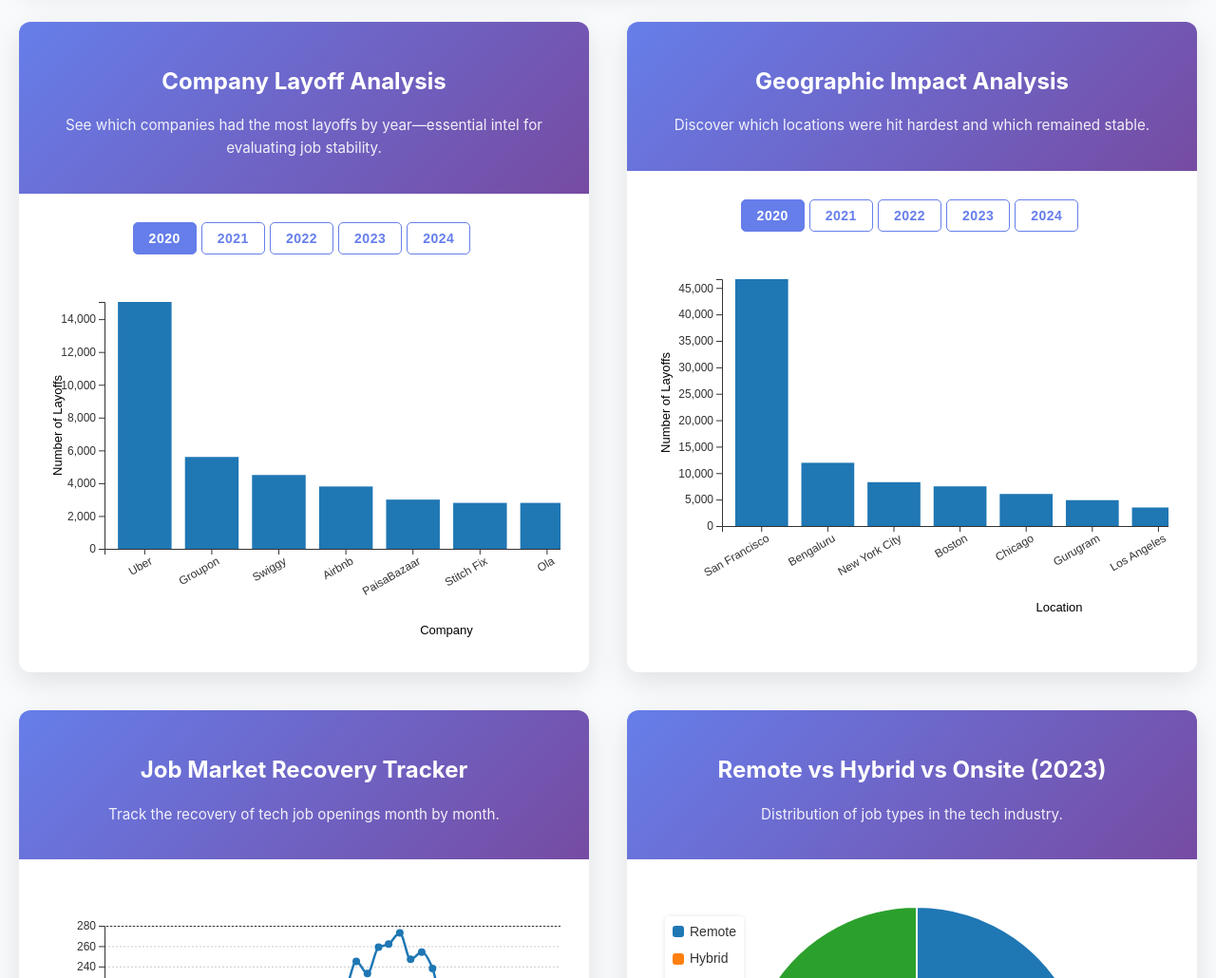
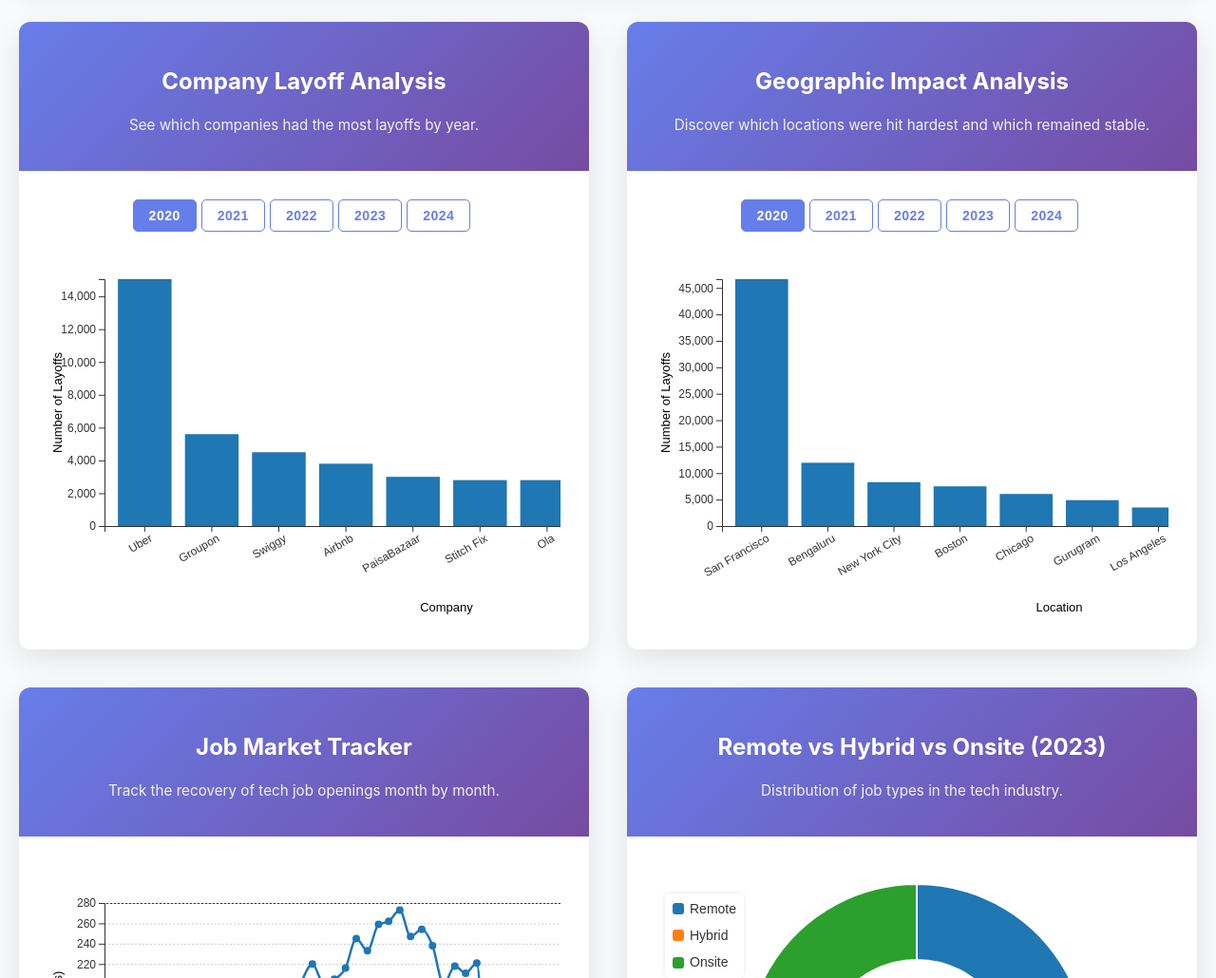
Before and after one commit to taiikun/ECS-163-Final-Project---Team-18, a plain HTML site: page implementation/index.html in a window 1280 px wide. Shown: the part 6160-7190 px from the top of the page at 95% size. Drawn offline with nearby package versions, Linux system fonts and the light colour scheme; no server answers.

Commit message:
Fixing some text

```diff
--- a/implementation/index.html
+++ b/implementation/index.html
@@ -524,7 +524,7 @@
                 <div class="story-text" style="grid-column: span 2; text-align: center;">
                     <h1>The Great Tech Shift: 2020–2024</h1>
                     <p>The tech industry underwent one of its most dramatic transformations in recent memory.</p>
-                    <p>This dashboard reveals how tech careers transformed—and where they're headed next.</p>
+                    <p>This dashboard reveals how tech careers transformed and where they're headed next.</p>
                 </div>
             </div>
             <div class="scroll-prompt">
@@ -661,7 +661,7 @@
             <div class="viz-card">
                 <div class="viz-header">
                     <h3>Company Layoff Analysis</h3>
-                    <p>See which companies had the most layoffs by year—essential intel for evaluating job stability.</p>
+                    <p>See which companies had the most layoffs by year.</p>
                 </div>
                 <div class="viz-content">
                     <div id="yearSelectLayoffsByCompany" style="display: none;">
@@ -685,7 +685,7 @@
 
             <div class="viz-card">
                 <div class="viz-header">
-                    <h3>Job Market Recovery Tracker</h3>
+                    <h3>Job Market Tracker</h3>
                     <p>Track the recovery of tech job openings month by month.</p>
                 </div>
                 <div class="viz-content">
```
